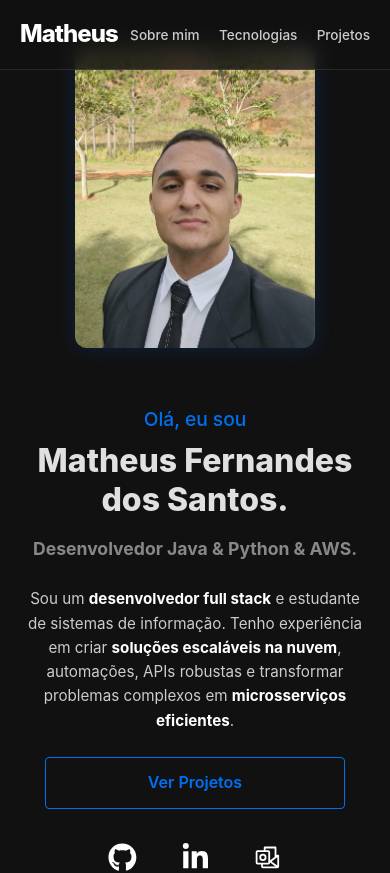
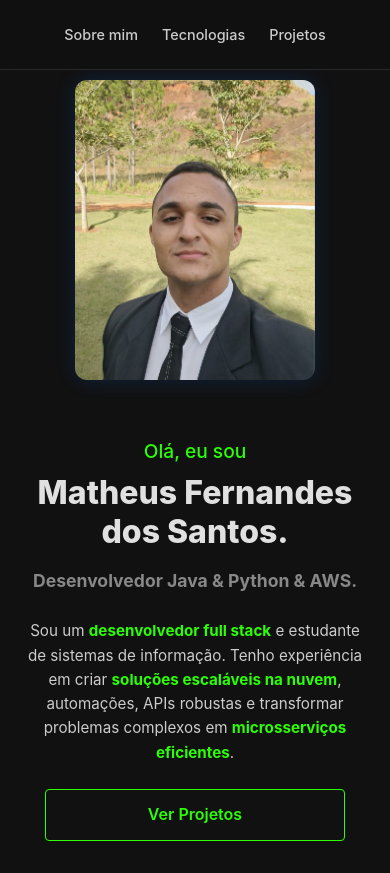
Before and after one commit to ymatzz/portfolio, a Next.js app: page / in a window 390 px wide. Shown: the top 873 px of the page. Built offline with nearby package versions, Linux system fonts and the light colour scheme.

Commit message:
chore: improve navbar and color

```diff
--- a/src/app/components/Hero/Hero.module.css
+++ b/src/app/components/Hero/Hero.module.css
@@ -53,7 +53,7 @@
 }
 
 .description strong {
-    color: white;
+    color: var(--accent-color);
     font-weight: 700;
 }
 
@@ -115,10 +115,13 @@
 @media (max-width: 900px) {
     .section {
         flex-direction: column-reverse;
-        /* Inverte a ordem: Foto em cima, Texto embaixo */
         text-align: center;
-        /* Reduzi o padding superior para a foto não ficar muito longe do topo */
-        padding: 3rem 20px 4rem 20px;
+
+        /* CORREÇÃO AQUI: */
+        /* Antes: padding: 3rem 20px 4rem 20px; */
+        /* Agora: 8rem no topo. (70px da navbar + espaço extra) */
+        padding: 4rem 20px 2rem 20px;
+
         gap: 2rem;
     }
 
@@ -162,18 +165,12 @@
     /* --- AQUI ESTÁ A MÁGICA PARA A FOTO --- */
     .profileImage {
         width: 100% !important;
-        /* Respeita o container */
+        max-width: 240px;
+        height: auto !important;
+        aspect-ratio: 4/5;
 
-        /* MUDANÇA PRINCIPAL: */
-        max-width: 240px;
-        /* Limita a largura máxima. Antes estava 350px (muito grande) */
-
-        height: auto !important;
-        /* Mantém a proporção correta */
-        aspect-ratio: 4/5;
-        /* Mantém o formato retrato */
-
+        /* Adicionei uma margem extra no topo da imagem por segurança */
+        margin-top: 1rem;
         margin-bottom: 1rem;
-        /* Espaço entre a foto e o "Olá, eu sou" */
     }
 }
--- a/src/app/components/Navbar/Navbar.module.css
+++ b/src/app/components/Navbar/Navbar.module.css
@@ -78,23 +78,27 @@
 
 /* RESPONSIVIDADE */
 @media (max-width: 768px) {
-
-    /* MUDANÇA 3: No mobile, não queremos sobreposição.
-     Voltamos ao padrão "um em cada ponta" */
     .container {
-        justify-content: space-between;
+        /* MUDANÇA: Mantemos centralizado (center) em vez de space-between */
+        /* Isso garante que os links fiquem no meio da tela */
+        justify-content: center;
     }
 
     .logo {
-        position: static;
-        /* Remove o absolute no mobile para fluir naturalmente */
+        /* MUDANÇA IMPORTANTE: Escondemos o nome "Matheus" no mobile */
+        /* Isso resolve o problema do texto colado e poluição visual */
+        display: none;
     }
 
     .navLinks {
-        gap: 1.2rem;
+        gap: 1.5rem;
+        /* Um pouco mais de espaço entre os links agora que tiramos o logo */
+        padding: 0;
+        margin: 0;
     }
 
     .link {
-        font-size: 0.85rem;
+        font-size: 0.9rem;
+        /* Tamanho legível */
     }
 }
--- a/src/app/globals.css
+++ b/src/app/globals.css
@@ -1,7 +1,7 @@
 :root {
   --bg-color: #111;
   --text-color: #e0e0e0;
-  --accent-color: #0070f3;
+  --accent-color: #2CFF05;
   /* Azul Next.js ou outra cor de destaque */
   --secondary-text: #888;
 }
```
